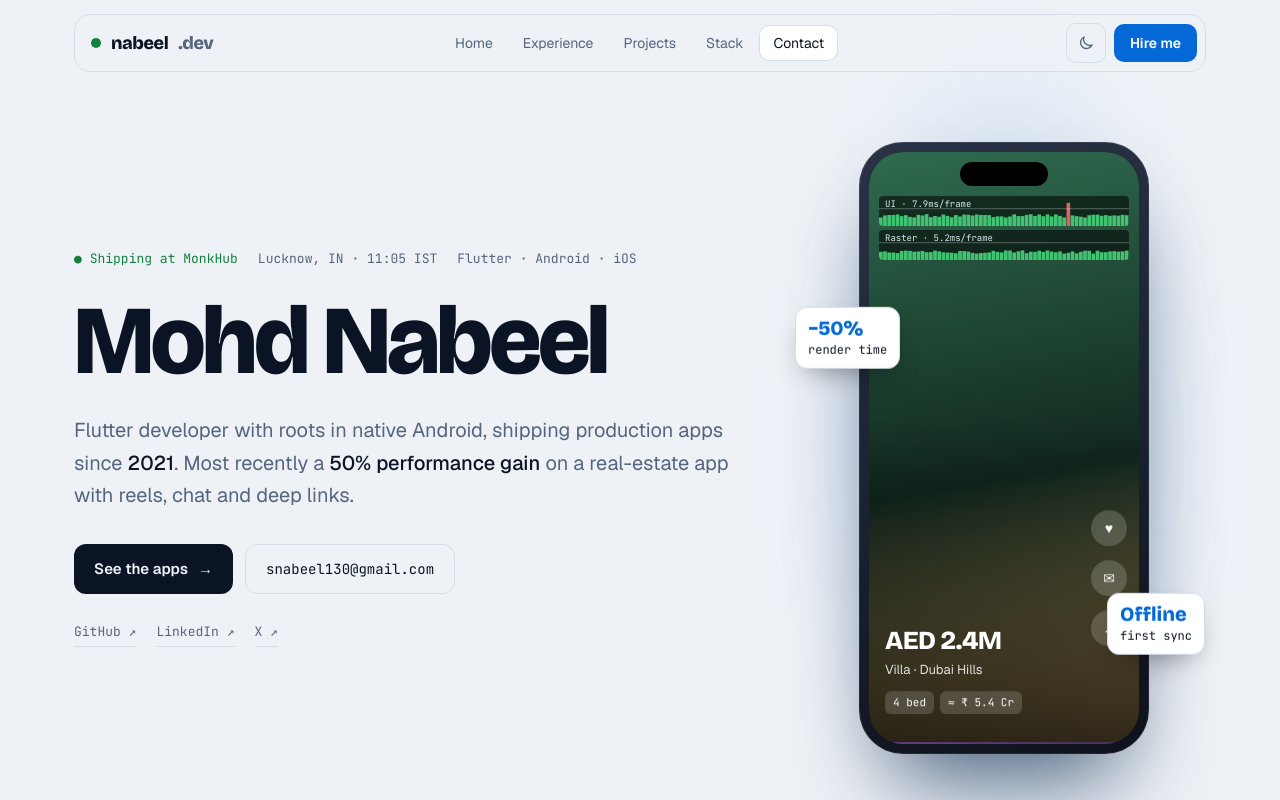
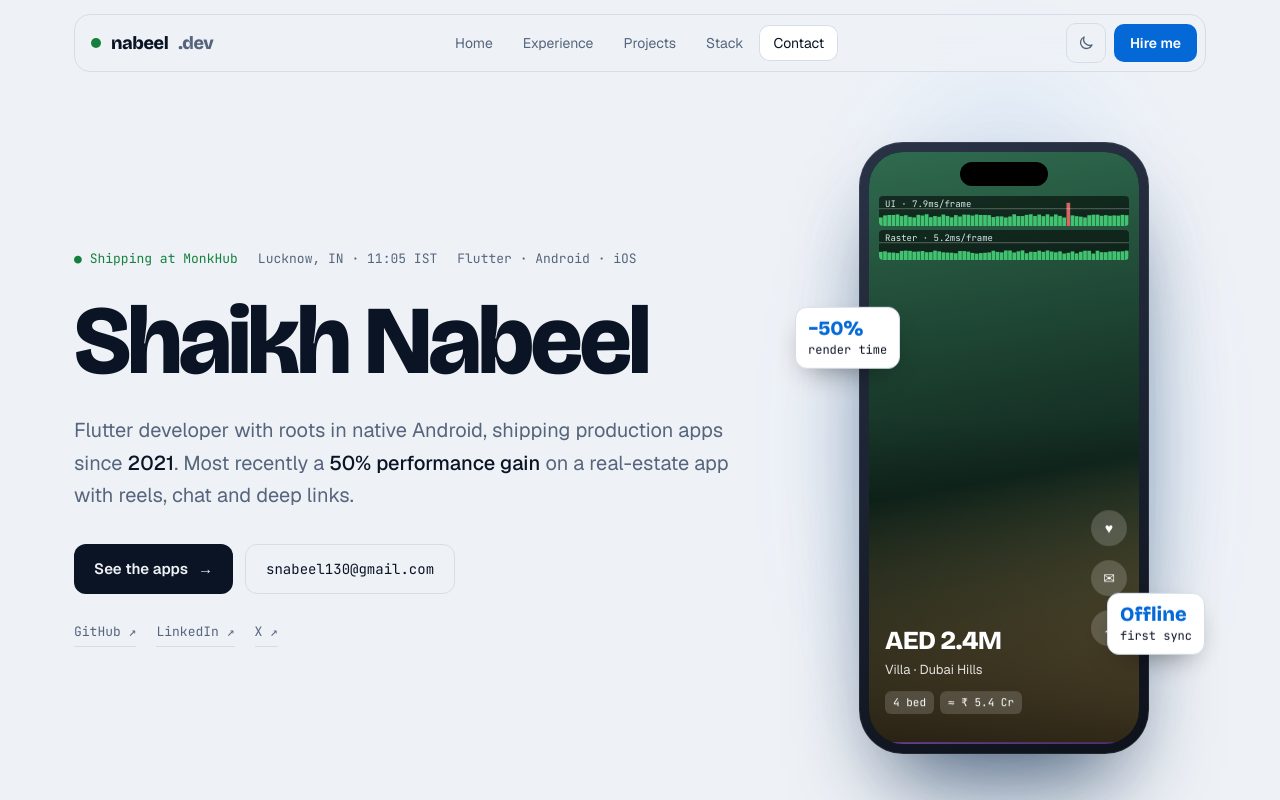
Before and after one commit to shaikh-nabs/portfolio, a React (Vite) app: page / in a window 1280 px wide. Shown: the top 800 px of the page. Built offline with nearby package versions, Linux system fonts and the light colour scheme.

Commit message:
Use the name Shaikh Nabeel across the site
Co-Authored-By: Claude Opus 5.5 <noreply@anthropic.com>
Claude-Session: https://claude.ai/code/session_01ArwW9D8fxa7iNkSs8nGCVV

```diff
--- a/index.html
+++ b/index.html
@@ -3,9 +3,9 @@
   <head>
     <meta charset="UTF-8" />
     <meta name="viewport" content="width=device-width, initial-scale=1.0, viewport-fit=cover" />
-    <title>Mohd Nabeel · Flutter Developer</title>
-    <meta name="description" content="Mohd Nabeel, Flutter developer from Lucknow. Production Android and iOS apps with smooth 60fps UI, offline sync, real-time chat and video." />
-    <meta property="og:title" content="Mohd Nabeel · Flutter Developer" />
+    <title>Shaikh Nabeel · Flutter Developer</title>
+    <meta name="description" content="Shaikh Nabeel, Flutter developer from Lucknow. Production Android and iOS apps with smooth 60fps UI, offline sync, real-time chat and video." />
+    <meta property="og:title" content="Shaikh Nabeel · Flutter Developer" />
     <meta property="og:description" content="Flutter developer with roots in native Android. Shipping production apps since 2021." />
     <meta name="twitter:card" content="summary" />
     <meta name="twitter:creator" content="@shaikhnabs11" />
--- a/src/components/Stack.jsx
+++ b/src/components/Stack.jsx
@@ -36,7 +36,7 @@ export default function Stack() {
             <span className="ml-2">pubspec.yaml</span>
           </div>
           <pre className="overflow-x-auto px-6 py-5 font-mono text-[13.5px] leading-[1.8] sm:text-sm">
-            <K>name</K>: mohd_nabeel{'\n'}
+            <K>name</K>: shaikh_nabeel{'\n'}
             <K>description</K>: Flutter developer, Lucknow{'\n'}
             <K>version</K>: 3.0.0<C>+2025</C>
             {'\n\n'}
--- a/src/data.js
+++ b/src/data.js
@@ -1,7 +1,7 @@
 // All portfolio content lives here. Edit this file to update the site.
 
 export const profile = {
-  name: 'Mohd Nabeel',
+  name: 'Shaikh Nabeel',
   role: 'Flutter Developer',
   location: 'Lucknow, India',
   email: 'snabeel130@gmail.com',
```
Also changed, not shown: 1 other file (tests, documents, lock files or other folders).
